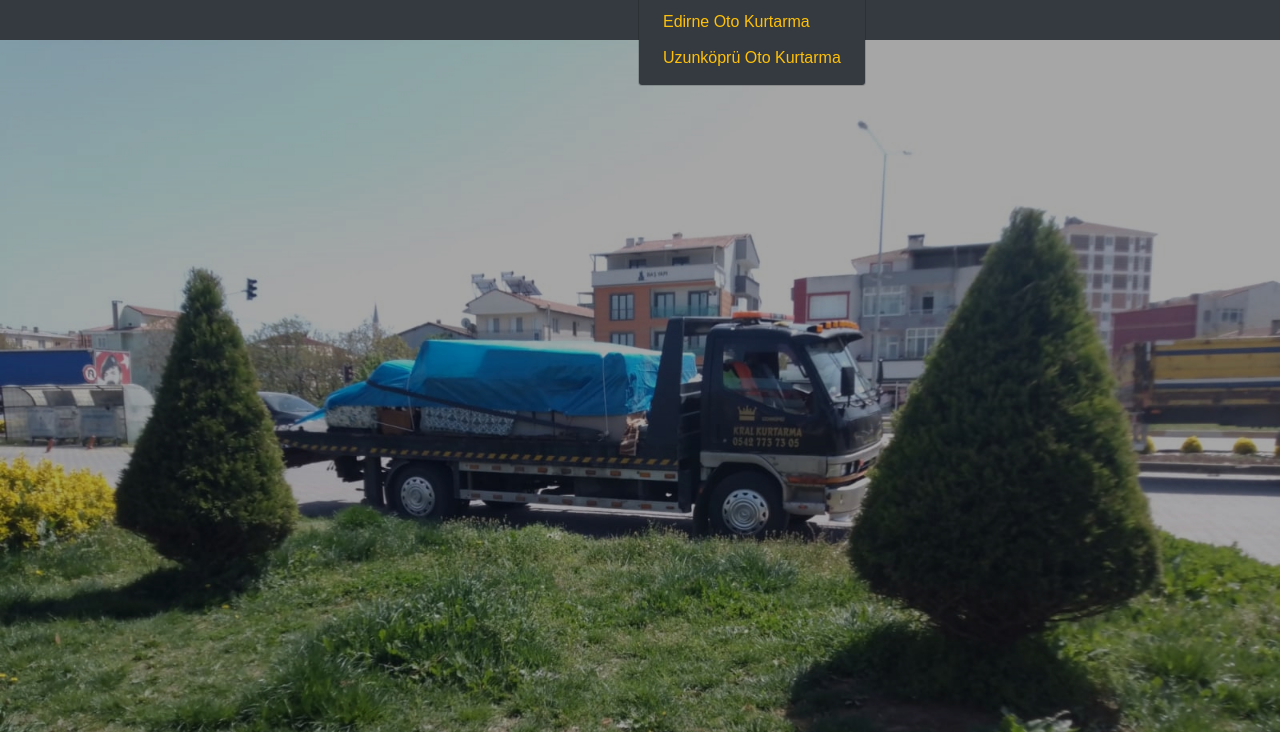
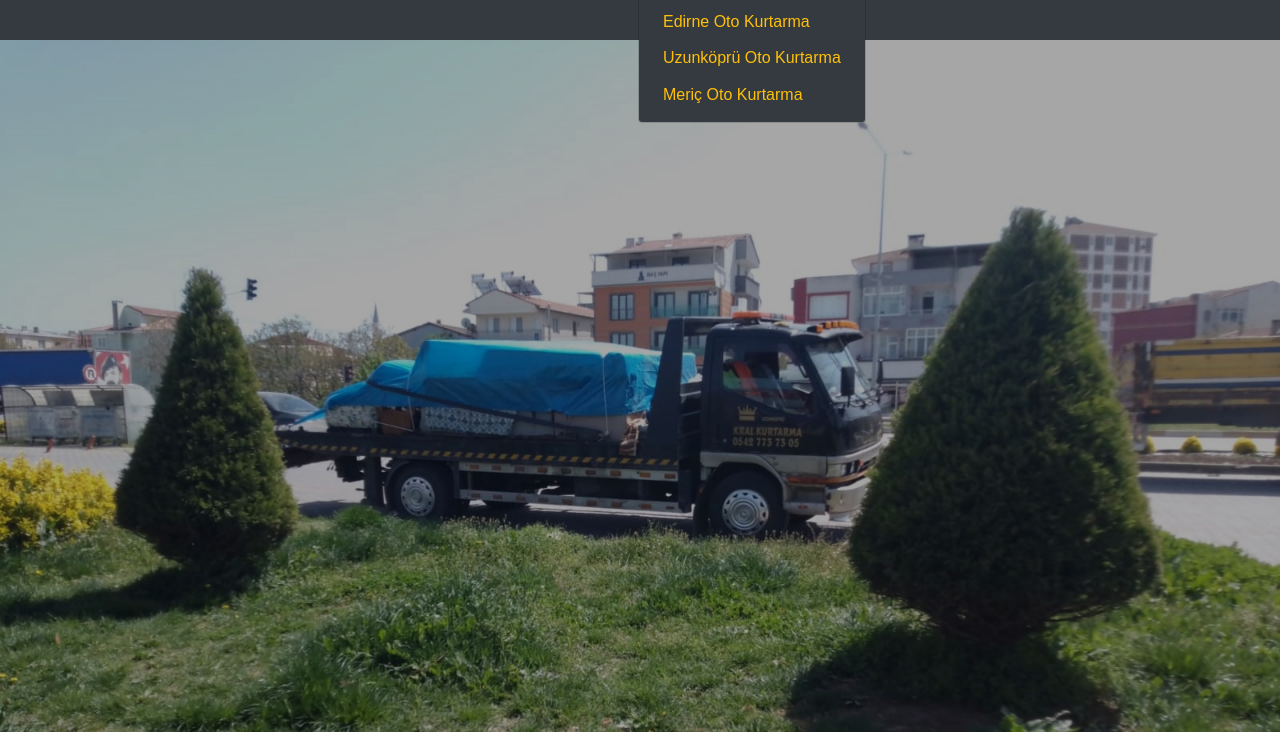
Before and after one commit to kadirmertgul/kralotocekici, a plain HTML site: page index.html in a window 1280 px wide. Both pictures are taken after a click on the button "Hizmetlerimiz". Shown: the part 68-800 px from the top of the page. Drawn offline with nearby package versions, Linux system fonts and the light colour scheme; files that its build step writes are made by us from their sources.

Commit message:
Update index.html

```diff
--- a/index.html
+++ b/index.html
@@ -46,6 +46,7 @@
                 <div class="dropdown-menu bg-dark" aria-labelledby="navbarDropdown">
                   <a class="dropdown-item bg-dark text-warning" href="edirneotokurtarma.html">Edirne Oto Kurtarma</a>
                   <a class="dropdown-item bg-dark text-warning" href="uzunkopru.html">Uzunköprü Oto Kurtarma</a>
+			<a class="dropdown-item bg-dark text-warning" href="meric.html">Meriç Oto Kurtarma</a>
 
               </li>
               <li class="nav-item"><a href="galeri.html" class="nav-link ml-4 text-warning">Galeri</a></li>
```
